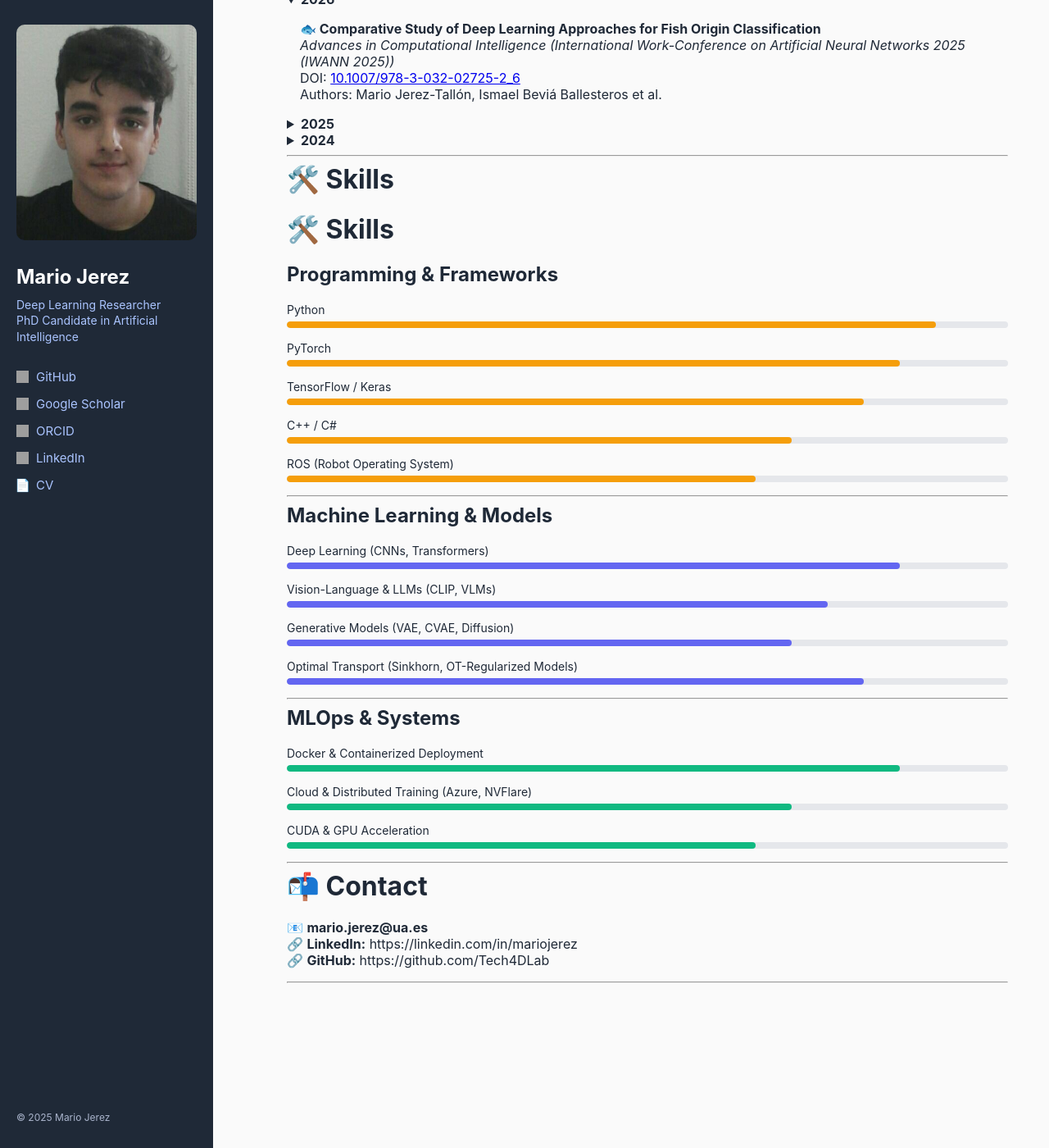
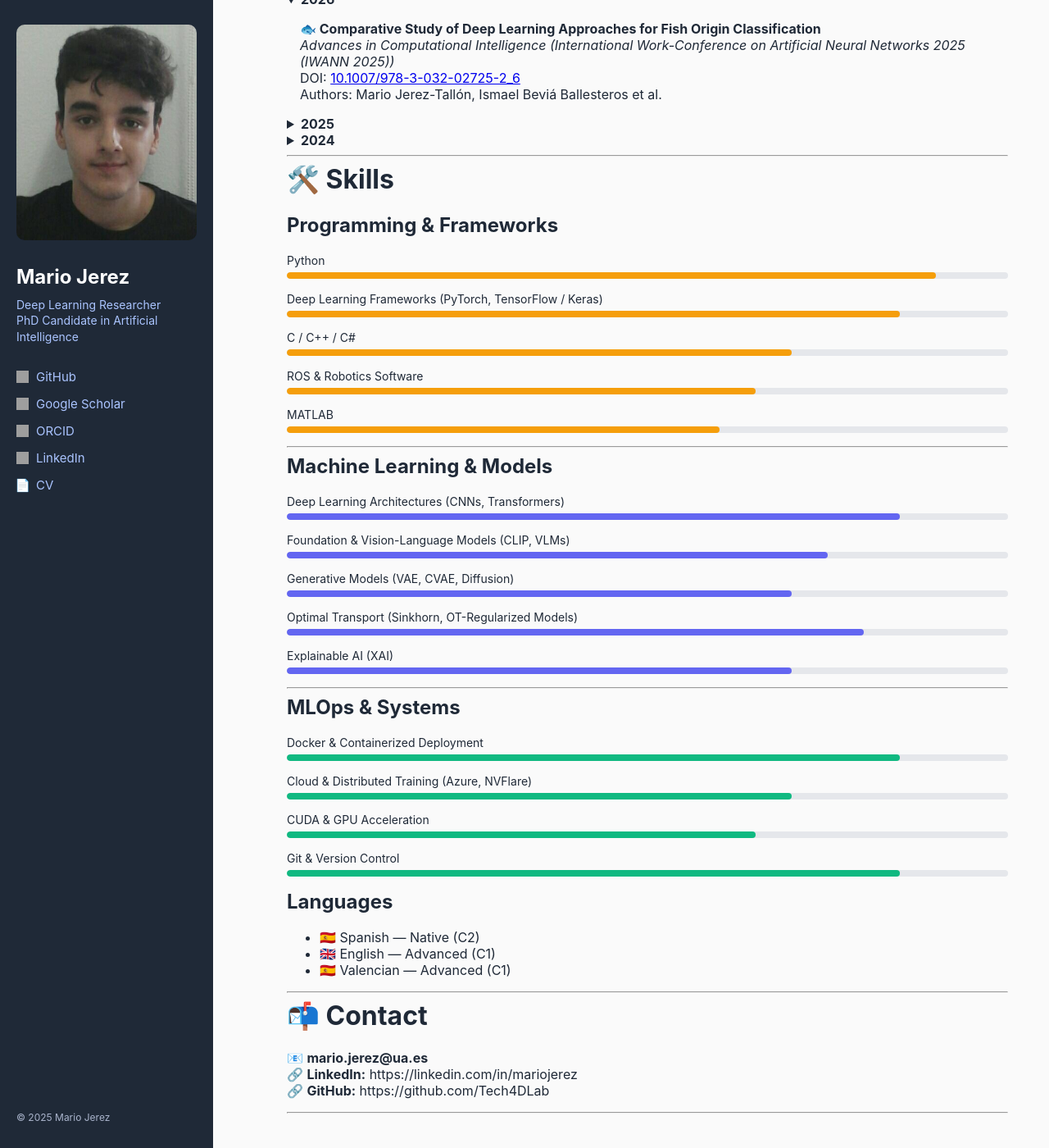
Before and after one commit to Mariojt72/Mariojt72.github.io, a Jekyll site: the page built from index.md, in a window 1280 px wide and 1400 px high, scrolled down 619 px. Shown: the whole window at 82% size. Built offline with Jekyll 4.4.1, drawn with Linux system fonts in a browser that asks for light colours; grey boxes are pictures that could not be loaded.

Commit message:
Refactor skills section and add new entries

```diff
--- a/index.md
+++ b/index.md
@@ -98,9 +98,6 @@ Generative models *(CVAE, VAE-OT)*, 3D mesh reconstruction, and anthropometric e
 </details>
 
 ---
-
-# 🛠️ Skills
-
 # 🛠️ Skills
 
 ## Programming & Frameworks
@@ -113,30 +110,30 @@ Generative models *(CVAE, VAE-OT)*, 3D mesh reconstruction, and anthropometric e
 </div>
 
 <div class="skill eng">
-  <span class="skill-name">PyTorch</span>
+  <span class="skill-name">Deep Learning Frameworks (PyTorch, TensorFlow / Keras)</span>
   <div class="skill-bar">
     <div class="skill-level" style="width: 85%"></div>
   </div>
 </div>
 
 <div class="skill eng">
-  <span class="skill-name">TensorFlow / Keras</span>
-  <div class="skill-bar">
-    <div class="skill-level" style="width: 80%"></div>
-  </div>
-</div>
-
-<div class="skill eng">
-  <span class="skill-name">C++ / C#</span>
+  <span class="skill-name">C / C++ / C#</span>
   <div class="skill-bar">
     <div class="skill-level" style="width: 70%"></div>
   </div>
 </div>
 
 <div class="skill eng">
-  <span class="skill-name">ROS (Robot Operating System)</span>
+  <span class="skill-name">ROS & Robotics Software</span>
   <div class="skill-bar">
     <div class="skill-level" style="width: 65%"></div>
+  </div>
+</div>
+
+<div class="skill eng">
+  <span class="skill-name">MATLAB</span>
+  <div class="skill-bar">
+    <div class="skill-level" style="width: 60%"></div>
   </div>
 </div>
 
@@ -145,14 +142,14 @@ Generative models *(CVAE, VAE-OT)*, 3D mesh reconstruction, and anthropometric e
 ## Machine Learning & Models
 
 <div class="skill ai">
-  <span class="skill-name">Deep Learning (CNNs, Transformers)</span>
+  <span class="skill-name">Deep Learning Architectures (CNNs, Transformers)</span>
   <div class="skill-bar">
     <div class="skill-level" style="width: 85%"></div>
   </div>
 </div>
 
 <div class="skill ai">
-  <span class="skill-name">Vision-Language & LLMs (CLIP, VLMs)</span>
+  <span class="skill-name">Foundation & Vision-Language Models (CLIP, VLMs)</span>
   <div class="skill-bar">
     <div class="skill-level" style="width: 75%"></div>
   </div>
@@ -169,6 +166,13 @@ Generative models *(CVAE, VAE-OT)*, 3D mesh reconstruction, and anthropometric e
   <span class="skill-name">Optimal Transport (Sinkhorn, OT-Regularized Models)</span>
   <div class="skill-bar">
     <div class="skill-level" style="width: 80%"></div>
+  </div>
+</div>
+
+<div class="skill ai">
+  <span class="skill-name">Explainable AI (XAI)</span>
+  <div class="skill-bar">
+    <div class="skill-level" style="width: 70%"></div>
   </div>
 </div>
 
@@ -197,6 +201,18 @@ Generative models *(CVAE, VAE-OT)*, 3D mesh reconstruction, and anthropometric e
   </div>
 </div>
 
+<div class="skill cv">
+  <span class="skill-name">Git & Version Control</span>
+  <div class="skill-bar">
+    <div class="skill-level" style="width: 85%"></div>
+  </div>
+</div>
+
+## Languages
+
+- 🇪🇸 Spanish — Native (C2)
+- 🇬🇧 English — Advanced (C1)
+- 🇪🇸 Valencian — Advanced (C1)
 
 ---
 
```
